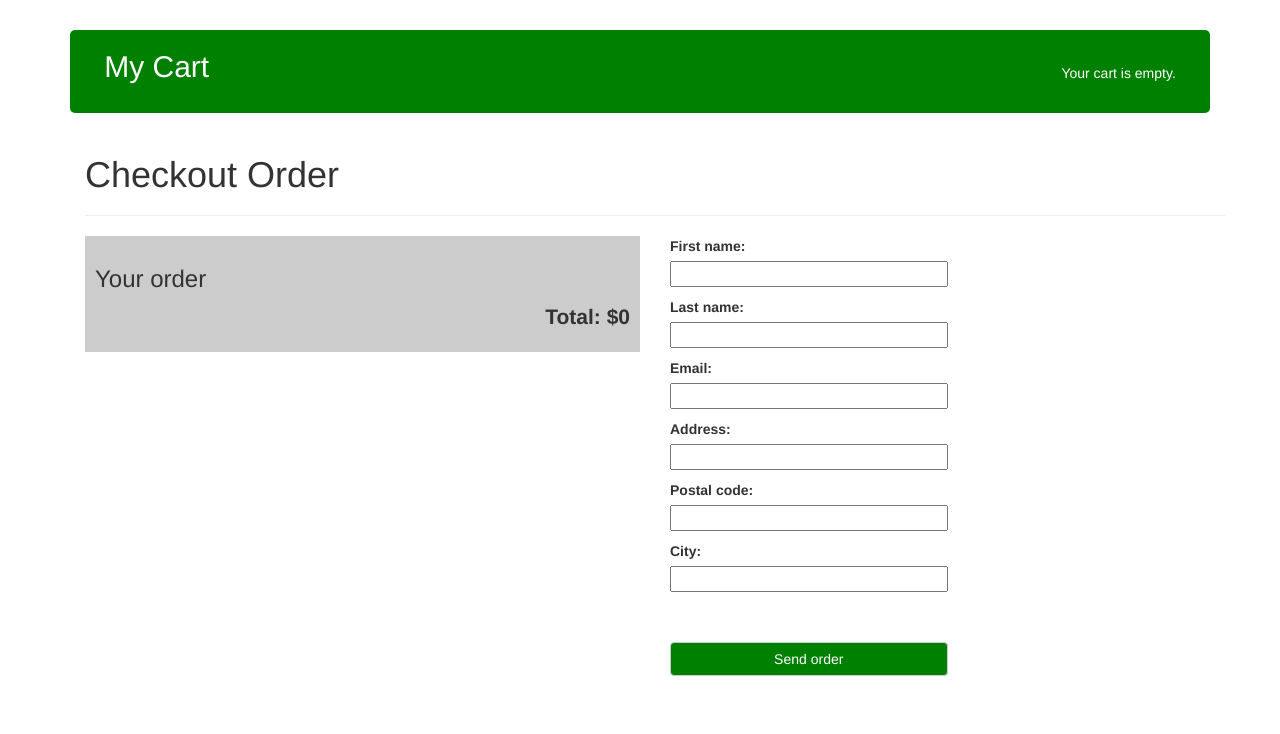
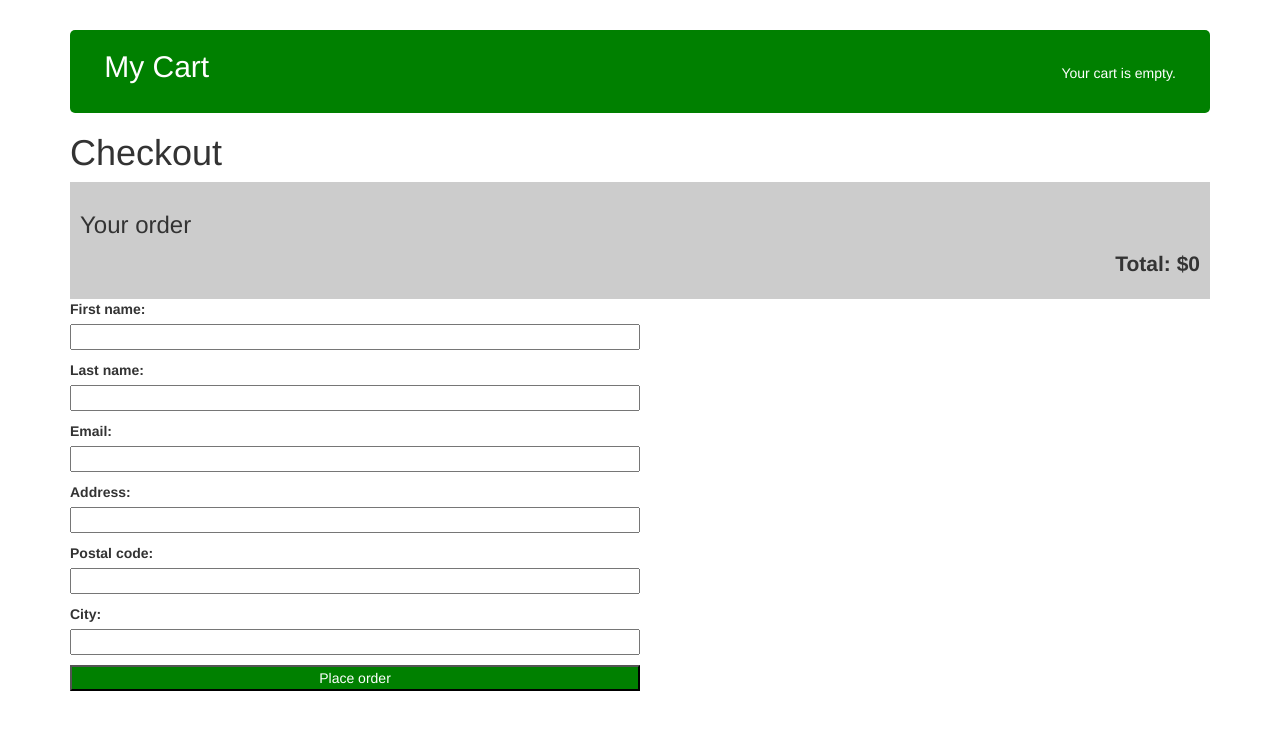
Before and after one commit to raisulru/Onlineshop, a Django app: page /orders/create/ in a window 1280 px wide. Shown: the part 182-916 px from the top of the page. After the commit the page ends 873 px from the top, so only its background shows below. Run offline with Django 3.2, Linux system fonts and the light colour scheme; parts of the project's set-up code (start-up, migrations or seed data) failed here and were passed over; some libraries are stand-ins or nearby versions.

Commit message:
Changes for payments and order

```diff
--- a/orders/templates/orders/order/create.html
+++ b/orders/templates/orders/order/create.html
@@ -3,32 +3,22 @@
 Checkout
 {% endblock %}
 {% block content %}
-	<div class="container">
-		<h1>Checkout Order</h1>
-		<hr>
-		<div class="row">
-			<div class="col-md-6">
+<h1>Checkout</h1>
 <div class="order-info">
 <h3>Your order</h3>
-					<ol>
+<ul>
 {% for item in cart %}
 <li>
 {{ item.quantity }}x {{ item.product.name }}
 <span>${{ item.total_price }}</span>
 </li>
 {% endfor %}
-					</ol>
+</ul>
 <p>Total: ${{ cart.get_total_price }}</p>
 </div>
-			</div>
-
-			<div class="col-md-6">
 <form action="." method="post" class="order-form">
-					{{ form.as_p }}<br><br>
-						<p><input type="submit" value="Send order" class="btn btn-default"></p>
+{{ form.as_p }}
+<p><input type="submit" value="Place order"></p>
 {% csrf_token %}
 </form>
-			</div>
-		</div>
-	</div>
 {% endblock %}
--- a/orders/templates/orders/order/created.html
+++ b/orders/templates/orders/order/created.html
@@ -3,7 +3,7 @@
 Thank you
 {% endblock %}
 {% block content %}
-	<h1>Thank you</h1>
-	<p>Your order has been successfully completed. Your order number is
-	<strong>{{ order.id }}</strong>.</p>
+<h1>Thank you</h1>
+<p>Your order has been successfully completed. Your order number is
+<strong>{{ order.id }}</strong>.</p>
 {% endblock %}
--- a/orders/views.py
+++ b/orders/views.py
@@ -1,10 +1,8 @@
 from django.shortcuts import render, redirect
-from django.core.urlresolvers import reverse
 from .models import OrderItem
 from .forms import OrderCreateForm
 from cart.cart import Cart
-from .tasks import order_created
-
+from django.core.urlresolvers import reverse
 
 def order_create(request):
 	cart = Cart(request)
@@ -19,17 +17,11 @@ def order_create(request):
 										quantity=item['quantity'])
 			# clear the cart
 			cart.clear()
-
-
+			return render(request,
+						'orders/order/created.html',
+						{'order': order})
 	else:
 		form = OrderCreateForm()
 	return render(request,
-				 'orders/order/create.html',
-				 {'cart': cart, 'form': form})
-
-	# clear the cart
-	cart.clear()
-	# launch asynchronous task
-	order_created.delay(order.id) # set the order in the session
-	request.session['order_id'] = order.id # redirect to the payment
-	return redirect(reverse('payment:process'))
+				'orders/order/create.html',
+				{'cart': cart, 'form': form})
--- a/payment/templates/payment/process.html
+++ b/payment/templates/payment/process.html
@@ -3,5 +3,5 @@
 {% block title %}Pay using PayPal{% endblock %}
 {% block content %}
 	<h1>Pay using PayPal</h1>
-{{ form.render }}
+	{{ form.render }}
 {% endblock %}
```
Also changed, not shown: payment/views.py (+10 -9 lines). Lines whose indentation alone changed are shown as unchanged.
